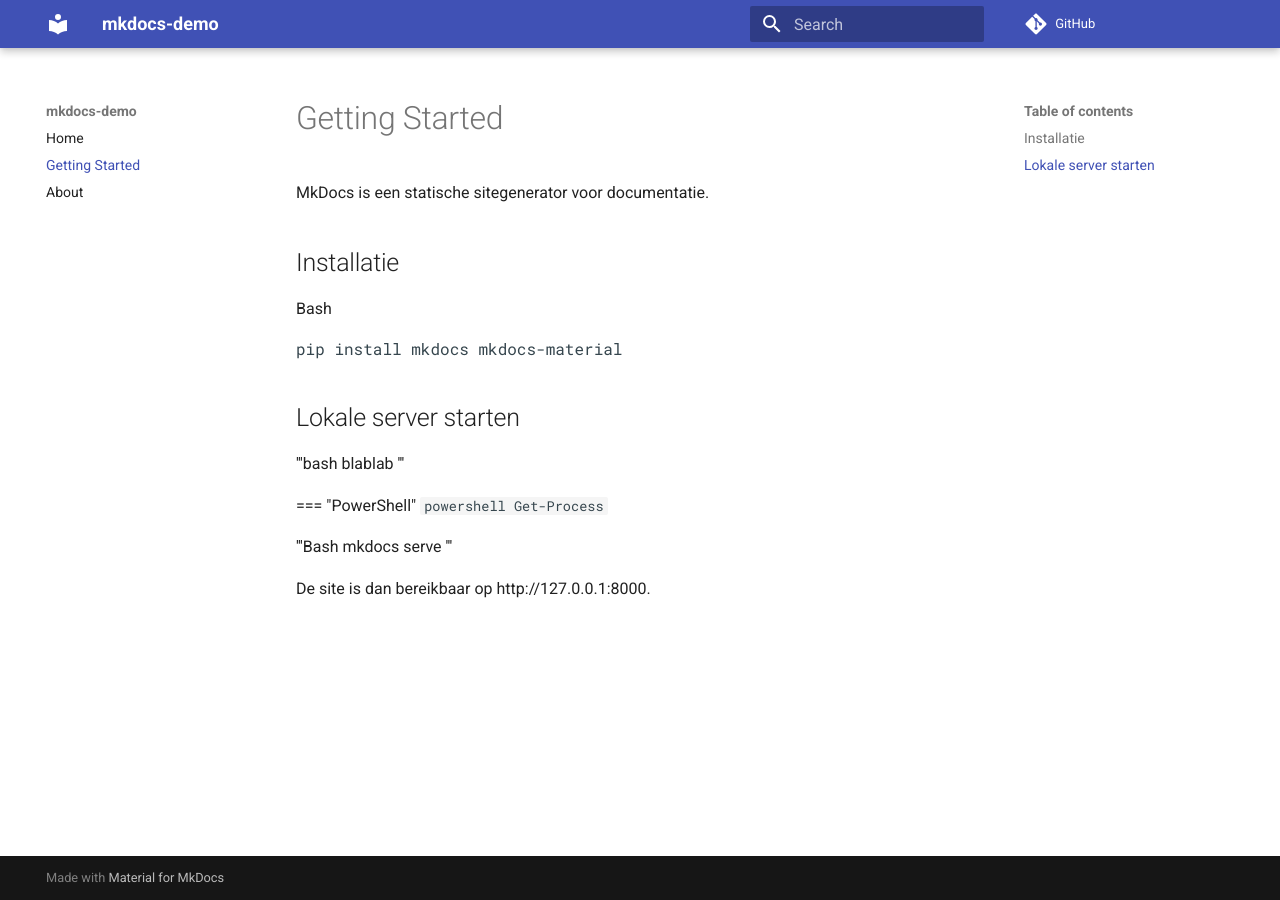
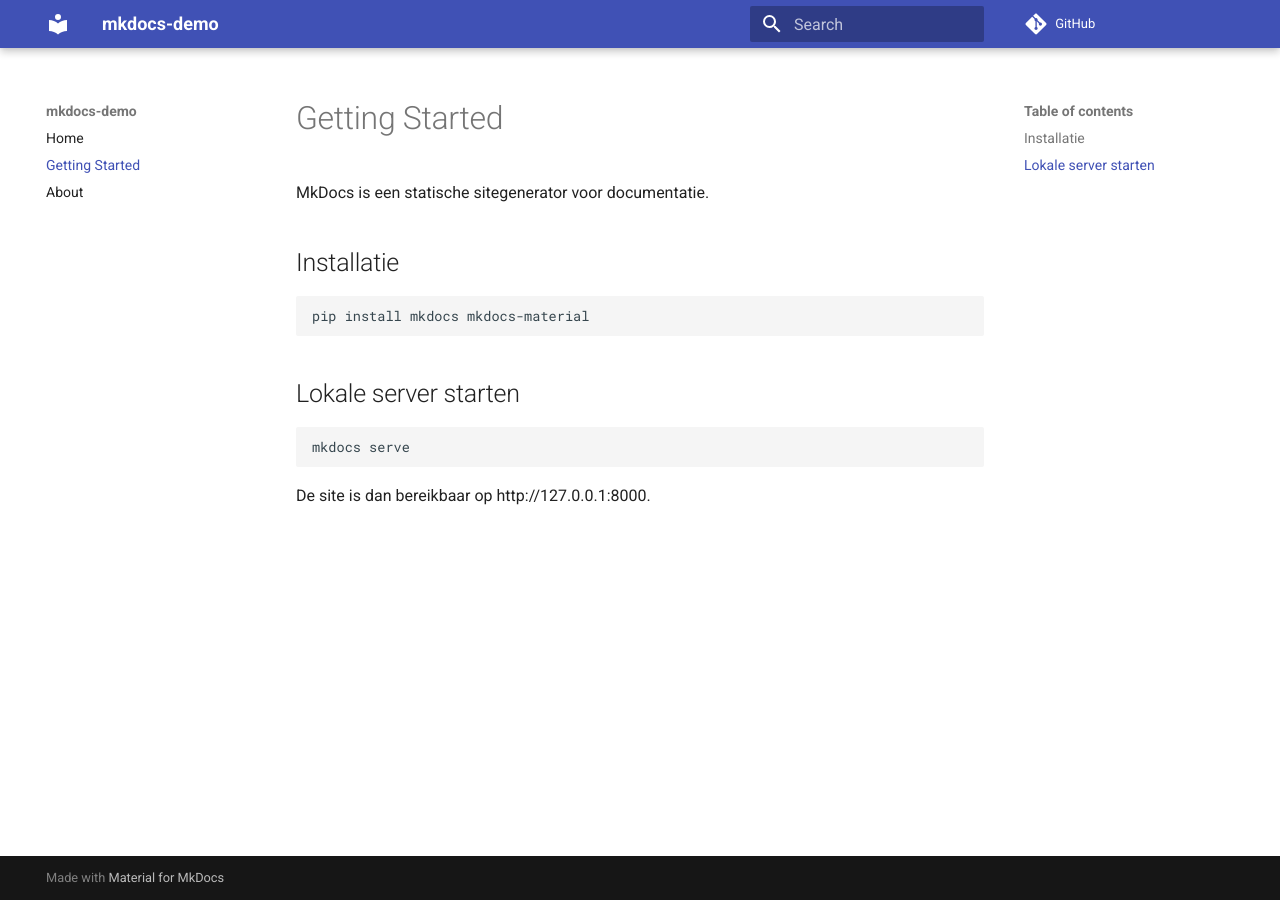
Before and after one commit to rhirschmann/mkdocs-demo, an MkDocs documentation site: the page built from docs/getting-started.md, in a window 1280 px wide. Built offline with MkDocs 1.6.1 and Material for MkDocs 9.7.7, drawn with Linux system fonts in a browser that asks for light colours; comment, search, counter and statistics services are not loaded.

Commit message:
bash text gefixed

````diff
--- a/docs/getting-started.md
+++ b/docs/getting-started.md
@@ -3,25 +3,13 @@
 MkDocs is een statische sitegenerator voor documentatie.
 
 ## Installatie
-
-Bash
-<pre>
+```
 pip install mkdocs mkdocs-material
-</pre>
+```
 
 ## Lokale server starten
-
-'''bash
-blablab
-'''
-
-=== "PowerShell"
-    ```powershell
-    Get-Process
-    ```
-
-'''Bash
+```
 mkdocs serve
-'''
+```
 
 De site is dan bereikbaar op http://127.0.0.1:8000.
````
